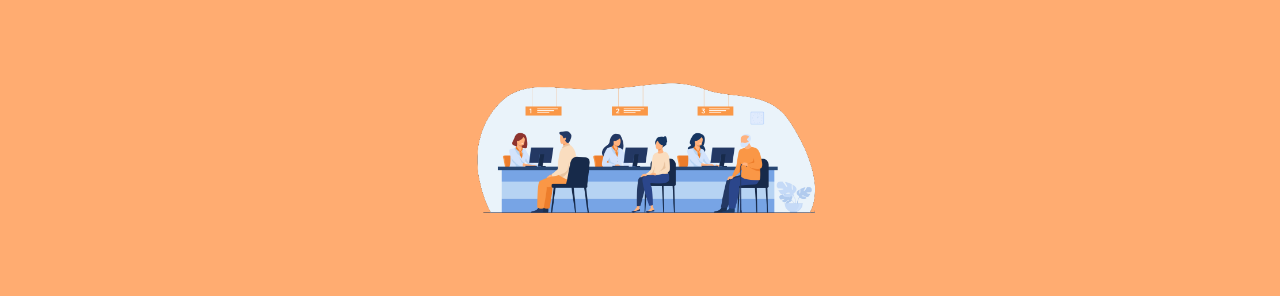
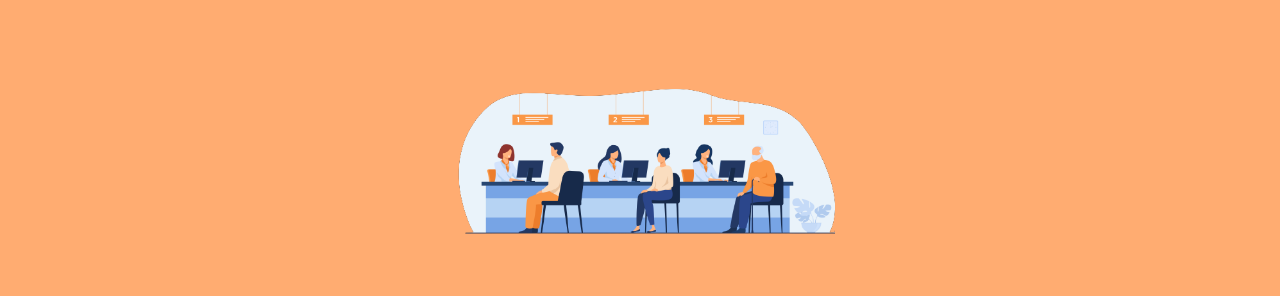
Before and after one commit to amandasantos312/simulator-cdb-cdc, a plain HTML site: page index.html in a window 1280 px wide. Shown: the top 296 px of the page. Drawn offline with nearby package versions, Linux system fonts and the light colour scheme.

Commit message:
feat: conteúdo

```diff
--- a/style.css
+++ b/style.css
@@ -14,7 +14,7 @@ header {
 }
 
 img {
-    width: 350px;
+    width: 390px;
     justify-content: center;
     align-items: center;
     padding: 15px;
```
